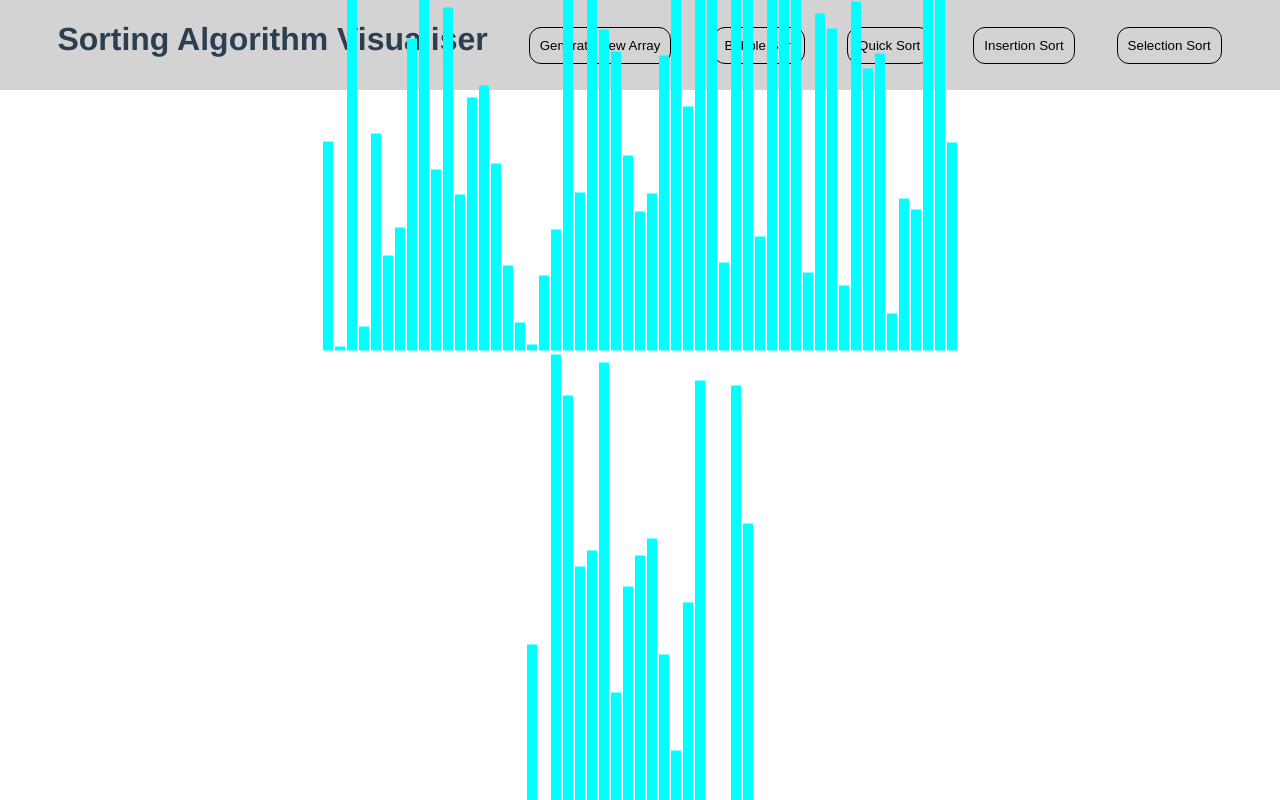
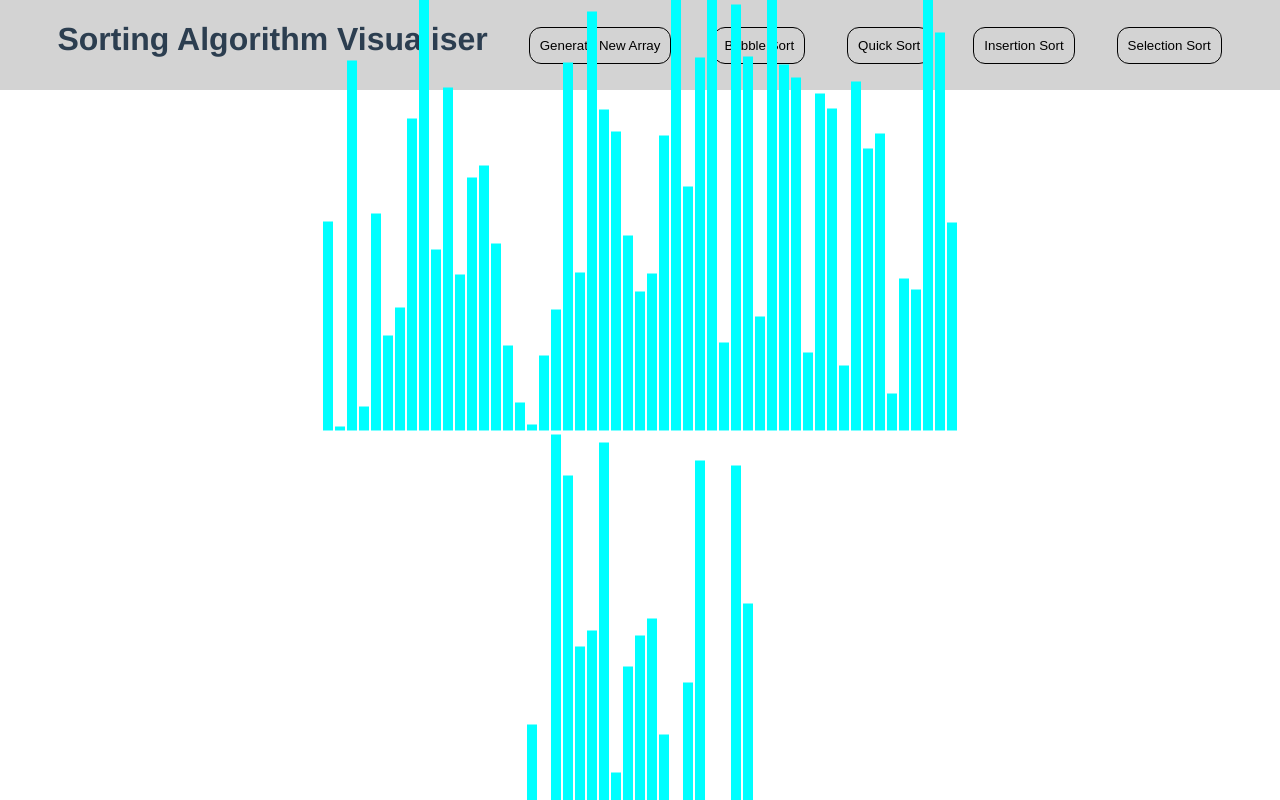
Before and after one commit to SteveWalsh1989/Sorting_Algorithm_Visualiser_VueJS, a Vue app: page / in a window 1280 px wide. Built offline with nearby package versions, Linux system fonts and the light colour scheme.

Commit message:
update checklist

```diff
--- a/package.json
+++ b/package.json
@@ -9,7 +9,8 @@
   },
   "dependencies": {
     "core-js": "^3.6.5",
-    "vue": "^3.0.0-0"
+    "vue": "^3.0.0-0",
+    "vue-slider-component": "^3.2.5"
   },
   "devDependencies": {
     "@nuxtjs/vuetify": "^1.11.2",
--- a/src/components/SortingVisualiser/sorting_vis.css
+++ b/src/components/SortingVisualiser/sorting_vis.css
@@ -25,7 +25,7 @@ margin: 0 1px;
 .algorithm_container{
     max-width: 80%;
     position: fixed;
-    top: 40%;
+    top: 50%;
     left: 50%;
     /* bring your own prefixes */
     transform: translate(-50%, -50%);
--- a/src/components/SortingVisualiser/sorting_vis.js
+++ b/src/components/SortingVisualiser/sorting_vis.js
@@ -16,6 +16,7 @@ export default {
         active_color: 'red',
         final_color: 'purple',
         algorithm_details: '',
+        speed_slider_val: 0,
      }),
      props: {
         msg: String
@@ -103,7 +104,7 @@ export default {
                     // check if values need to be swapped
                     if(this.num_list[i] > this.num_list[i + 1]){
                         this.swapNumbersInArray(i, i+1)
-                        await this.sleep(5) // short delay so user can see the animation
+                        await this.sleep(20) // short delay so user can see the animation
                         is_sorted = false;
                     }
             }
@@ -131,7 +132,7 @@ export default {
                 // main insertion sort logic
                 while( trying_num > 0 && this.num_list[trying_num] < this.num_list[trying_num-1]){
                     this.swapNumbersInArray(trying_num, trying_num-1)
-                    await this.sleep(5) // short delay so user can see the animation
+                    await this.sleep(20) // short delay so user can see the animation
                     trying_num -= 1;
                 }
             }
@@ -214,4 +215,5 @@ export default {
     },
 
 
+
   }
--- a/src/components/SortingVisualiser/sorting_vis.vue
+++ b/src/components/SortingVisualiser/sorting_vis.vue
@@ -19,6 +19,7 @@
 
     </ul>
   </div>
+
 
 
  <!-- ----------------
```
Also changed, not shown: 2 other files (tests, documents, lock files or other folders).
